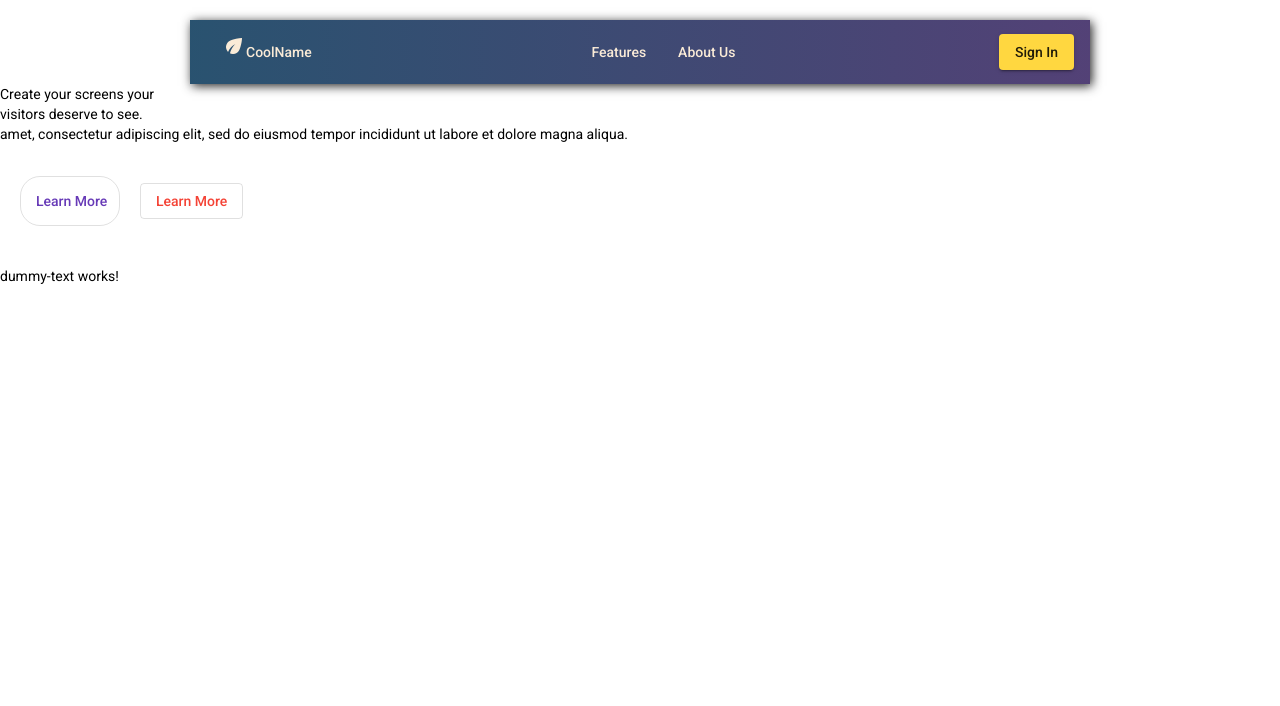
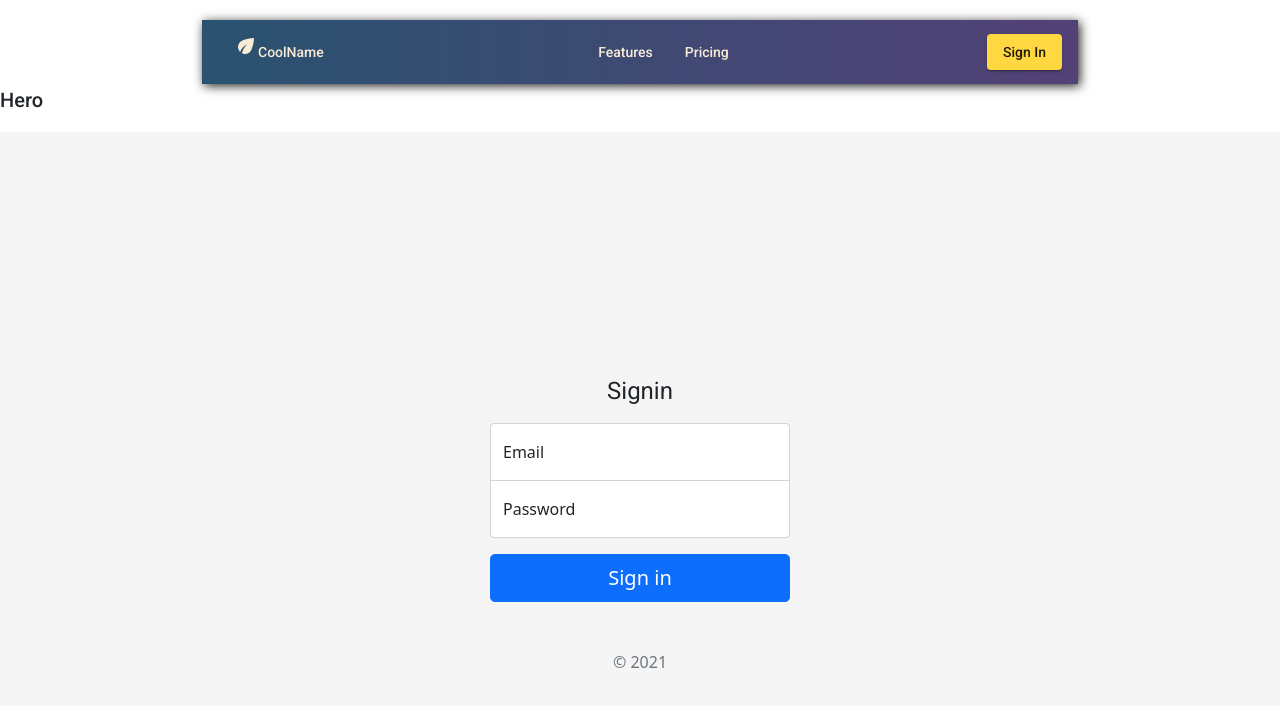
Before and after one commit to georgekakarlis/angular-playground, an Angular app: page /signin in a window 1280 px wide. Shown: the top 706 px of the page. Built offline with nearby package versions, Linux system fonts and the light colour scheme.

Commit message:
minor fixes commited. Incoming Layout fix

```diff
--- /dev/null
+++ b/src/app/auth/signin/signin.component.html
@@ -0,0 +1,26 @@
+<!doctype html>
+<html lang="en">
+  <head>
+    <title>Signin</title>
+    <link href="https://cdn.jsdelivr.net/npm/bootstrap@5.0.2/dist/css/bootstrap.min.css" rel="stylesheet">
+  </head>
+  <body class="text-center">
+    <main class="form-signin">
+      <form>
+        <h1 class="h3 mb-3 fw-normal">Signin</h1>
+        <div class="form-floating">
+          <input type="email" class="form-control" id="floatingInput" placeholder="name@example.com">
+          <label for="floatingInput">Email</label>
+        </div>
+        <div class="form-floating">
+          <input type="password" class="form-control" id="floatingPassword" placeholder="Password">
+          <label for="floatingPassword">Password</label>
+        </div>
+        <div class="mb-3">
+        </div>
+        <button class="w-100 btn btn-lg btn-primary" type="submit">Sign in</button>
+        <p class="mt-5 mb-3 text-muted">&copy; 2021</p>
+      </form>
+    </main>
+  </body>
+</html>
--- /dev/null
+++ b/src/app/auth/signin/signin.component.scss
@@ -0,0 +1,51 @@
+html,
+body {
+  height: 100%;
+}
+
+body {
+  display: flex;
+  align-items: center;
+  padding-top: 40px;
+  padding-bottom: 40px;
+  background-color: #f5f5f5;
+}
+
+.form-signin {
+  width: 100%;
+  max-width: 330px;
+  padding: 15px;
+  margin: auto;
+}
+
+.form-signin .checkbox {
+  font-weight: 400;
+}
+
+.form-signin .form-floating:focus-within {
+  z-index: 2;
+}
+
+.form-signin input[type="email"] {
+  margin-bottom: -1px;
+  border-bottom-right-radius: 0;
+  border-bottom-left-radius: 0;
+}
+
+.form-signin input[type="password"] {
+  margin-bottom: 10px;
+  border-top-left-radius: 0;
+  border-top-right-radius: 0;
+}
+.bd-placeholder-img {
+    font-size: 1.125rem;
+    text-anchor: middle;
+    -webkit-user-select: none;
+    -moz-user-select: none;
+    user-select: none;
+}
+@media (min-width: 768px) {
+    .bd-placeholder-img-lg {
+      font-size: 3.5rem;
+    }
+}
--- /dev/null
+++ b/src/app/auth/signin/signin.component.ts
@@ -0,0 +1,15 @@
+import { Component, OnInit } from '@angular/core';
+
+@Component({
+  selector: 'app-signin',
+  templateUrl: './signin.component.html',
+  styleUrls: ['./signin.component.scss']
+})
+export class SigninComponent implements OnInit {
+
+  constructor() { }
+
+  ngOnInit(): void {
+  }
+
+}
--- a/src/app/landingpage/hero/hero.component.html
+++ b/src/app/landingpage/hero/hero.component.html
@@ -1,14 +1 @@
-<div class="grid">
-<div class="grid-2">
-<section>
-  <span class="first-text">Create your screens your</span>
-    <div class="second-text">visitors deserve to see.</div>
-      <p class="third-text">amet, consectetur adipiscing elit, sed do eiusmod tempor incididunt ut labore et dolore magna aliqua.</p>
-      <button mat-stroked-button color="primary" class="first-button">Learn More</button>
-      <button mat-stroked-button color="warn" class="second-button">Learn More</button>
-</section>
-</div>
-<div>
-  <img src="" alt="">
-</div>
-</div>
+<h2>Hero</h2>
--- a/src/app/landingpage/navbar/navbar.component.html
+++ b/src/app/landingpage/navbar/navbar.component.html
@@ -7,8 +7,8 @@
 <!--   <div class="spacer"></div>
  -->
 <ul class="centered-nav">
-    <li><a mat-button routerLink="products" routerLinkActive="active" [routerLinkActiveOptions]="{exact: true}">Features</a></li>
-    <li><a mat-button routerLink="aboutus" routerLinkActive="active" ariaCurrentWhenActive="page">About Us</a></li>
+    <li><a mat-button routerLink="features" routerLinkActive="active" [routerLinkActiveOptions]="{exact: true}">Features</a></li>
+    <li><a mat-button routerLink="pricing" routerLinkActive="active" ariaCurrentWhenActive="page">Pricing</a></li>
 </ul>
 
  <a><button mat-raised-button color="accent" routerLink="signin" class="button-login">Sign In</button></a>
--- a/src/app/landingpage/navbar/navbar.component.scss
+++ b/src/app/landingpage/navbar/navbar.component.scss
@@ -76,3 +76,8 @@ li:hover {
   display: none;
 }
 }
+
+
+.active {
+  background-color: #8D1111;
+}
--- /dev/null
+++ b/src/app/page-not-found/page-not-found.component.html
@@ -0,0 +1,5 @@
+
+<div>
+  <h1>404 Error</h1>
+  <h1>Page Not Found</h1>
+</div>
--- /dev/null
+++ b/src/app/page-not-found/page-not-found.component.ts
@@ -0,0 +1,15 @@
+import { Component, OnInit } from '@angular/core';
+
+@Component({
+  selector: 'app-page-not-found',
+  templateUrl: './page-not-found.component.html',
+  styleUrls: ['./page-not-found.component.scss']
+})
+export class PageNotFoundComponent implements OnInit {
+
+  constructor() { }
+
+  ngOnInit(): void {
+  }
+
+}
```
Also changed, not shown: src/app/app-routing.module.ts (+8 -4 lines), src/app/page-not-found/page-not-found.component.scss (added), 2 other files (tests, documents, lock files or other folders).
